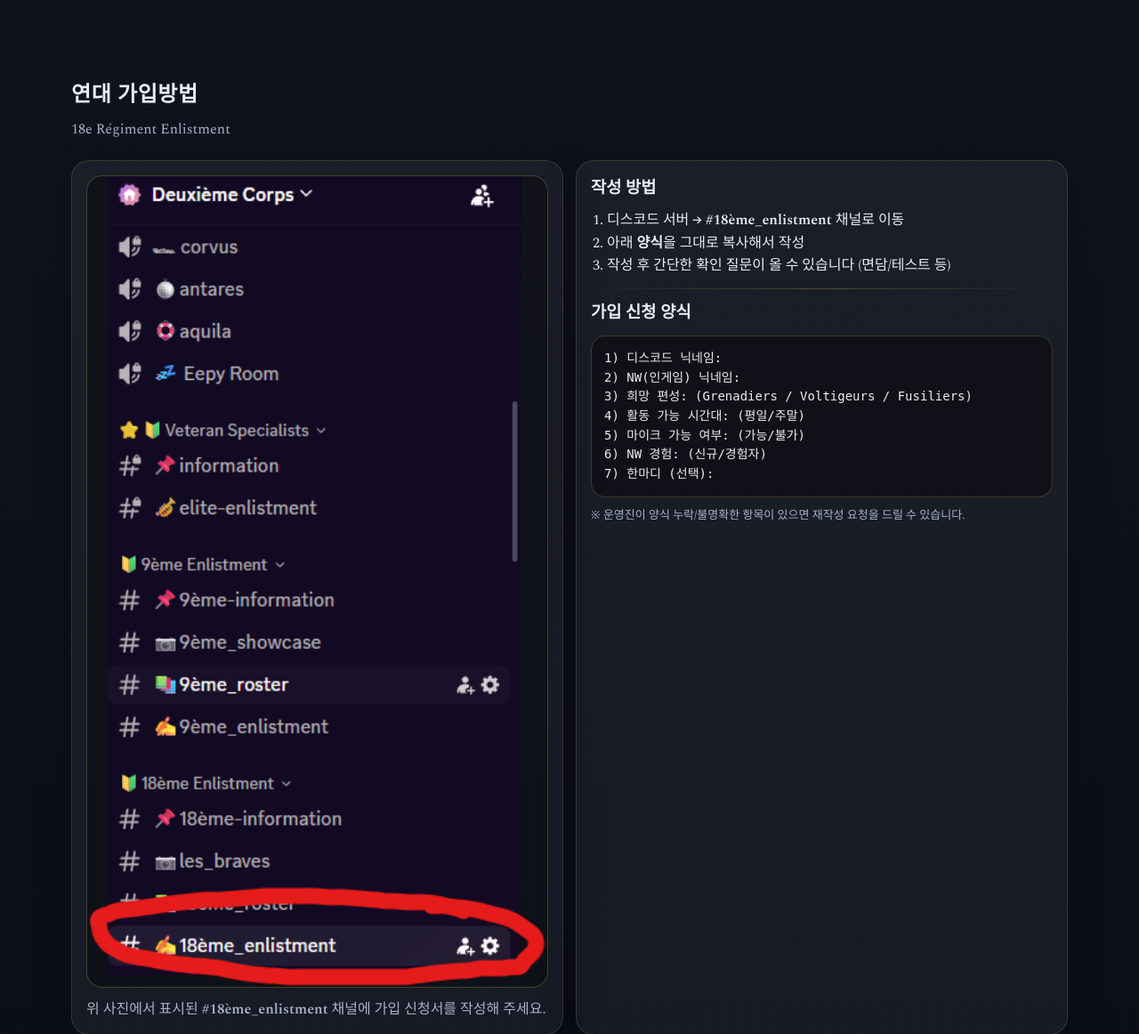
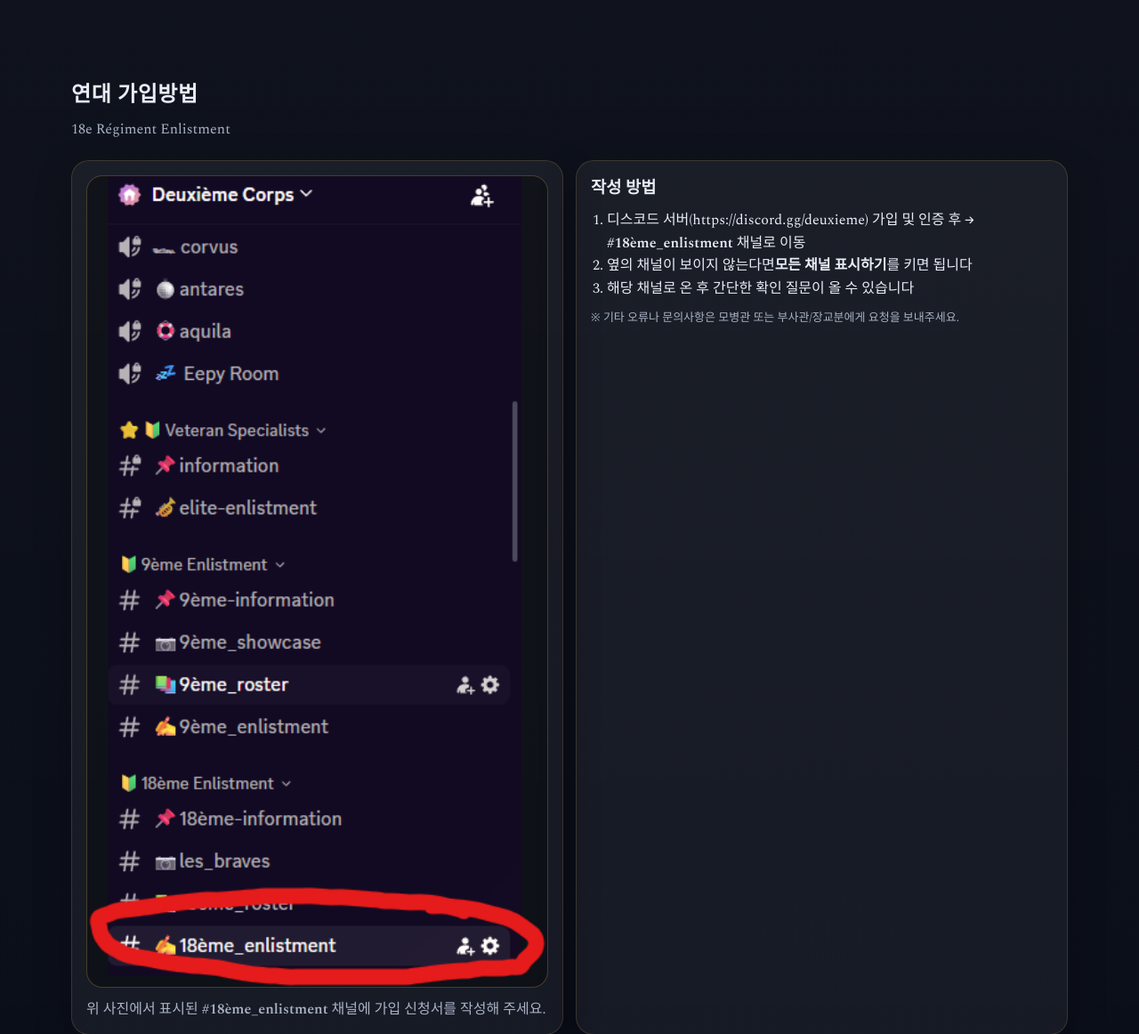
Before and after one commit to 29473838/HP, a Flask app: page / in a window 1280 px wide. Shown: the part 2966-4128 px from the top of the page at 89% size. Run offline with Flask 3, Linux system fonts and the light colour scheme; some libraries are stand-ins or nearby versions.

Commit message:
Update index.html

```diff
--- a/templates/index.html
+++ b/templates/index.html
@@ -243,24 +243,12 @@
           <article class="card reveal join-card">
             <h3>작성 방법</h3>
             <ol class="list">
-              <li>디스코드 서버 → <b>#18ème_enlistment</b> 채널로 이동</li>
-              <li>아래 <b>양식</b>을 그대로 복사해서 작성</li>
-              <li>작성 후 간단한 확인 질문이 올 수 있습니다 (면담/테스트 등)</li>
+              <li>디스코드 서버(https://discord.gg/deuxieme) 가입 및 인증 후 → <b>#18ème_enlistment</b> 채널로 이동</li>
+              <li>옆의 채널이 보이지 않는다면<b>모든 채널 표시하기</b>를 키면 됩니다</li>
+              <li>해당 채널로 온 후 간단한 확인 질문이 올 수 있습니다</li>
             </ol>
-
-            <div class="divider"></div>
-
-            <h3>가입 신청 양식</h3>
-            <pre class="form-template"><code>1) 디스코드 닉네임:
-2) NW(인게임) 닉네임:
-3) 희망 편성: (Grenadiers / Voltigeurs / Fusiliers)
-4) 활동 가능 시간대: (평일/주말)
-5) 마이크 가능 여부: (가능/불가)
-6) NW 경험: (신규/경험자)
-7) 한마디 (선택):</code></pre>
-
             <p class="muted" style="margin-top:10px; font-size:13px">
-              ※ 운영진이 양식 누락/불명확한 항목이 있으면 재작성 요청을 드릴 수 있습니다.
+              ※ 기타 오류나 문의사항은 모병관 또는 부사관/장교분에게 요청을 보내주세요.
             </p>
           </article>
         </div>
```
